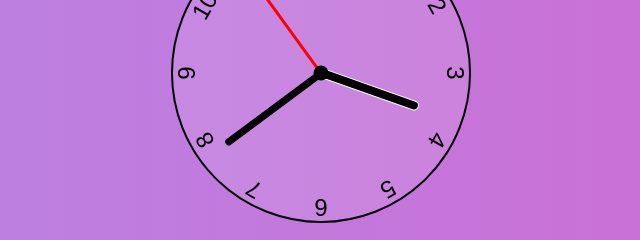
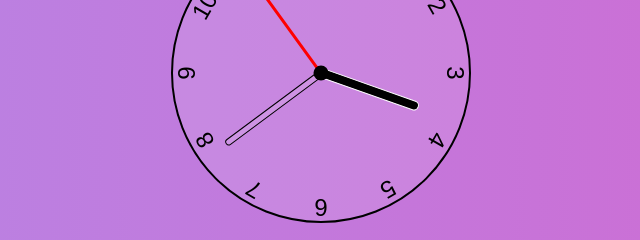
Before and after one commit to ratulraihanrobin/JavaScript-Analogue-Clock, a plain HTML site: page index.html in a window 1280 px wide. Shown: the part 327-567 px from the top of the page, 319-959 px from the left. Drawn offline with Linux system fonts and the light colour scheme.

Commit message:
fix a bug

```diff
--- a/index.html
+++ b/index.html
@@ -4,8 +4,8 @@
     <meta charset="UTF-8" />
     <meta name="viewport" content="width=device-width, initial-scale=1.0" />
     <title>Document</title>
+    <script defer src="script.js"></script>
     <link rel="stylesheet" href="style.css" />
-    <script defer src="script.js"></script>
   </head>
   <body>
     <div class="clock">
--- a/style.css
+++ b/style.css
@@ -105,7 +105,7 @@ body {
 .clock .hand.minite {
   width: 7px;
   height: 40%;
-  background-color: rgba(255, 255, 255, 0.);
+  background-color: rgba(255, 255, 255, 0.1);
   border: 1px solid rgb(0, 0, 0);
 }
 .clock .hand.hour {
```
